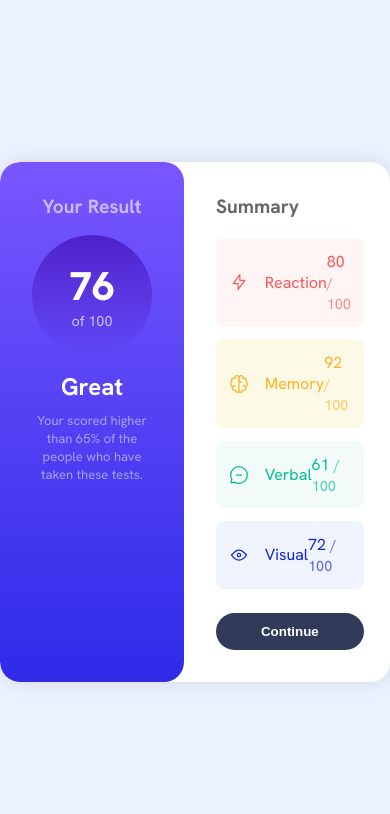
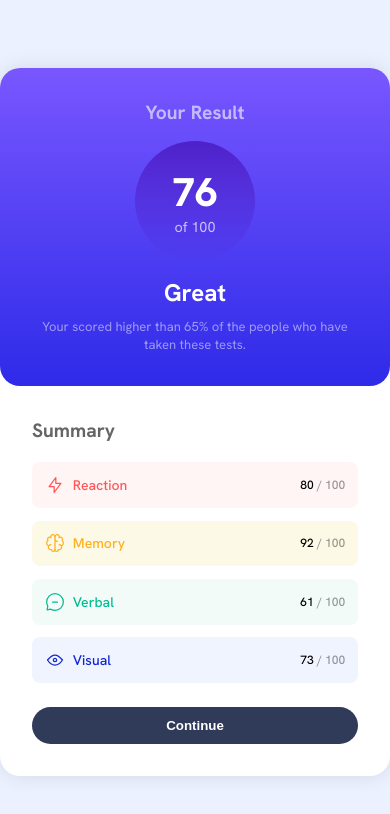
Before and after one commit to fred001-lop/Fronted-Mentor__Summary, a plain HTML site: page index.html in a window 390 px wide. Drawn offline with Linux system fonts and the light colour scheme.

Commit message:
update css & agree media querys

```diff
--- a/design/style.css
+++ b/design/style.css
@@ -105,12 +105,16 @@ body{
 
 .category{
     flex: 1;
-    margin-left: 0.5rem;
+    font-size: 14px;
+    font-weight: 500;
+    /* margin-left: 0rem; */
+    /* margin-right: 0.8rem; */
 }
 
 /* colores por categoria */
 
 .reaction{
+    font-size: 12px;
     color: hsl(0, 100%, 67%);
     background-color: hsla(0, 100%, 98%, 1);
 }
@@ -118,16 +122,59 @@ body{
 .memory{
     color: hsl(39, 100%, 56%);
     background-color: hsla(48, 86%, 95%, 1);
+    font-size: 12px;
 }
 
 .verbal{
     background-color: hsla(162, 53%, 97%, 1);
     color: hsl(166, 100%, 37%);
+    font-size: 12px;
 }
 
 .visual{
     background-color: hsla(225, 100%, 97%, 1);
     color: hsl(234, 85%, 45%);
+    font-size: 12px;
+}
+
+.reaction .score{
+    color: #000;
+    font-weight: 500;
+}
+
+.reaction .out-of{
+    opacity: 0.4;
+    font-size: 12px;
+}
+
+.memory .score{
+    color: #000;
+    font-weight: 500;
+}
+
+.memory .out-of{
+    opacity: 0.4;
+    font-size: 12px;
+}
+
+.verbal .score{
+    color: #000;
+    font-weight: 500;
+}
+
+.verbal .out-of{
+    opacity: 0.4;
+    font-size: 12px;
+}
+
+.visual .score{
+    color: #000;
+    font-weight: 500;
+}
+
+.visual .out-of{
+    opacity: 0.4;
+    font-size: 12px;
 }
 
 /* diseño del boton */
@@ -151,3 +198,26 @@ body{
 .continue-btn:hover{
     background-color: hsla(256, 72%, 46%, 1);
 }
+
+
+
+@media (max-width: 600px) {
+    .result-card{
+        flex-direction: column;
+
+    }
+
+    .result {
+        border-radius: 0 0 20px 20px;
+    }
+    .summary {
+        border-radius: 0 20px 20px 0;
+    }
+}
+
+@media (min-width: 1440px){
+    .result-card{
+        display: flex;
+        flex-direction: row;
+    }
+}
--- a/index.html
+++ b/index.html
@@ -44,7 +44,7 @@
                 <div class="summary-item visual">
                     <img src="assets/images/icon-visual.svg" alt="Visual">
                     <span class="category">Visual</span>
-                <span class="score"> 72 <span class="out-of">/ 100</span></span>
+                    <span class="score"> 73 <span class="out-of">/ 100</span></span>
                 </div>
 
                 <button class="continue-btn">Continue</button>
```
Lines whose indentation alone changed are shown as unchanged.
